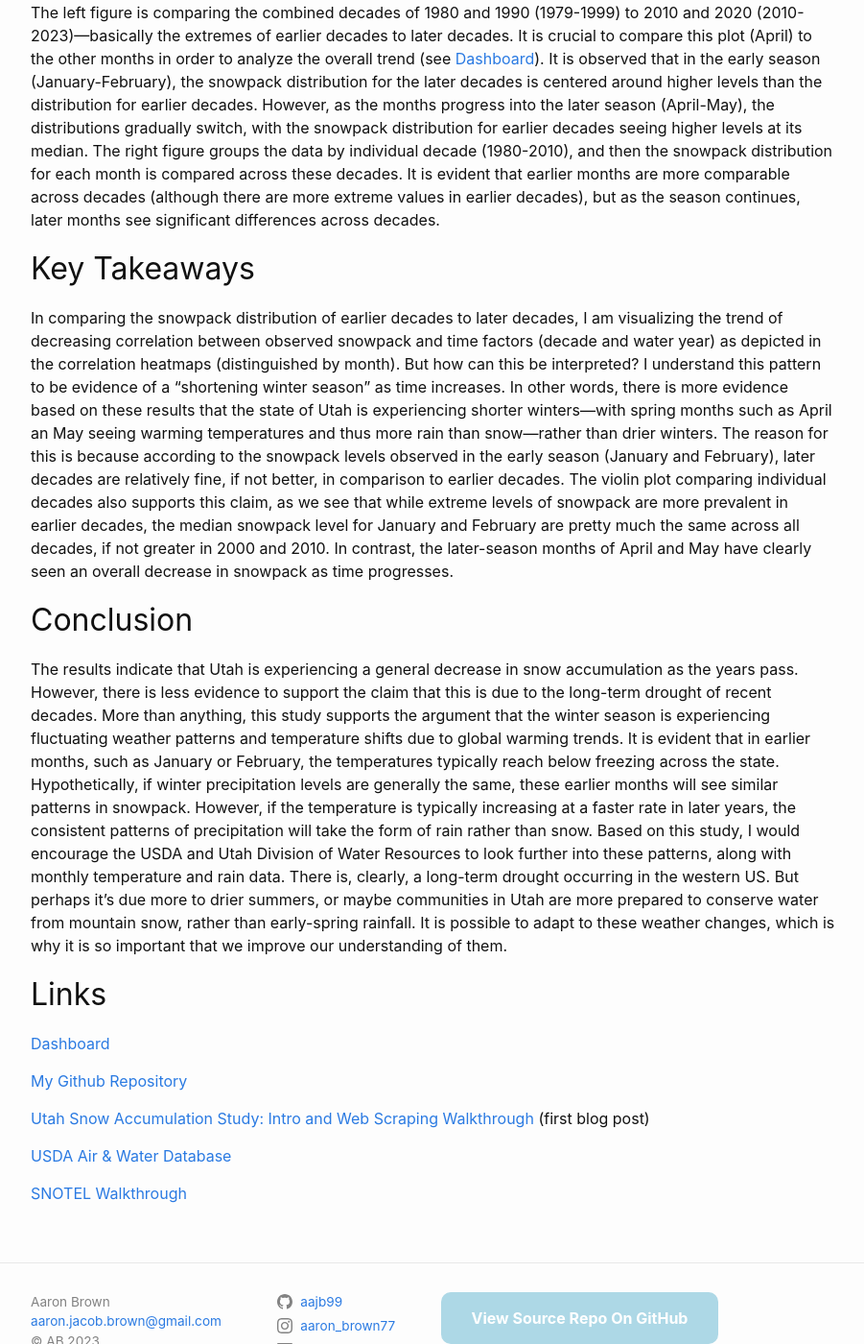
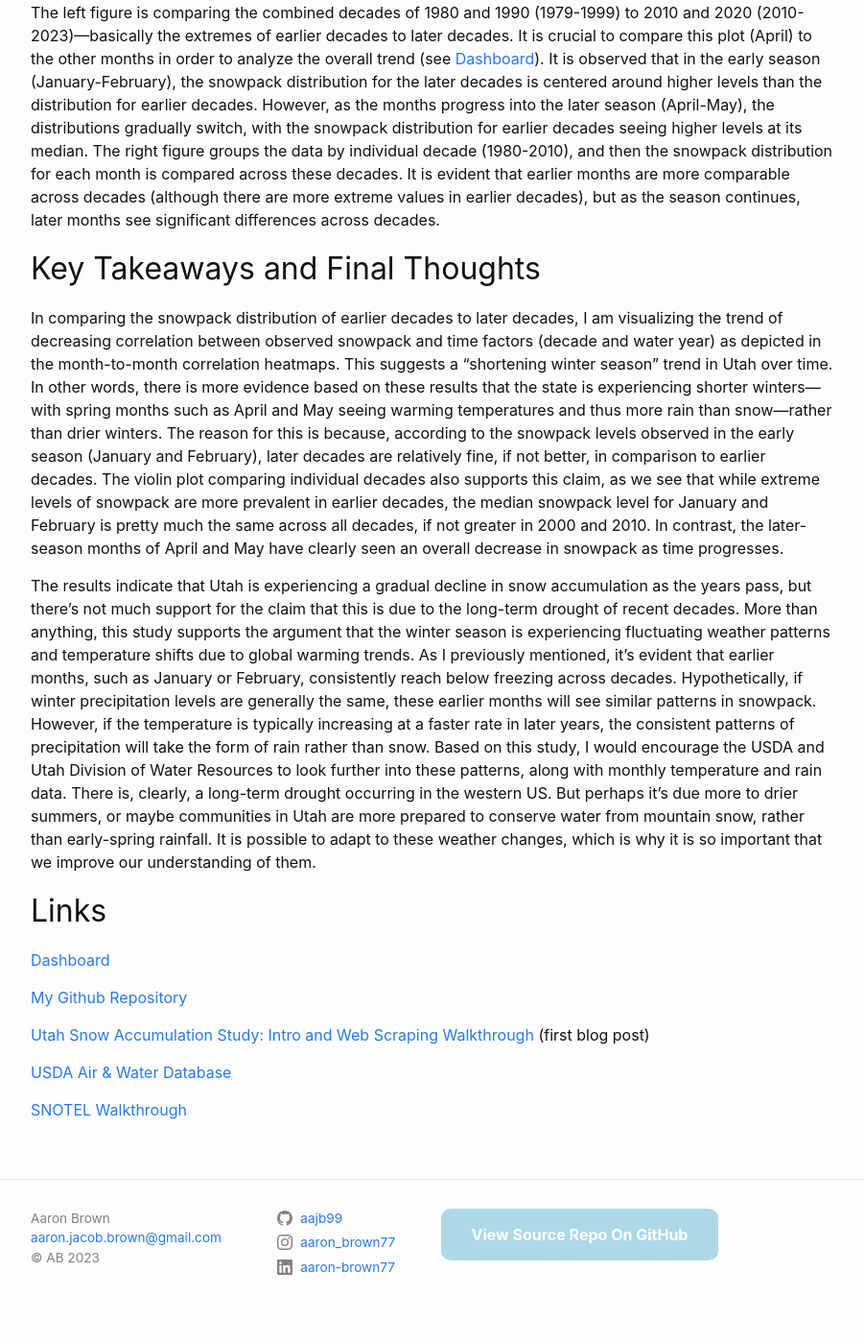
Before and after one commit to aajb99/aajb99.github.io, a Jekyll site: the page built from _posts/2023-11-26-proj-p2.md, in a window 1280 px wide and 1400 px high, scrolled down 4757 px. Shown: the whole window at 96% size, without its empty margins (188-1089 px from the left). Built offline with Jekyll 4.4.1, drawn with Linux system fonts in a browser that asks for light colours; comment, search, counter and statistics services are not loaded.

Commit message:
Merged conclusion and key takeaways

```diff
--- a/_posts/2023-11-26-proj-p2.md
+++ b/_posts/2023-11-26-proj-p2.md
@@ -154,14 +154,11 @@
 The left figure is comparing the combined decades of 1980 and 1990 (1979-1999) to 2010 and 2020 (2010-2023)—basically the extremes of earlier decades to later decades. It is crucial to compare this plot (April) to the other months in order to analyze the overall trend (see [Dashboard](https://aajb99-utah-snow-accumulation.streamlit.app/)). It is observed that in the early season (January-February), the snowpack distribution for the later decades is centered around higher levels than the distribution for earlier decades. However, as the months progress into the later season (April-May), the distributions gradually switch, with the snowpack distribution for earlier decades seeing higher levels at its median. The right figure groups the data by individual decade (1980-2010), and then the snowpack distribution for each month is compared across these decades. It is evident that earlier months are more comparable across decades (although there are more extreme values in earlier decades), but as the season continues, later months see significant differences across decades.
 
 
-## Key Takeaways
+## Key Takeaways and Final Thoughts
 
-In comparing the snowpack distribution of earlier decades to later decades, I am visualizing the trend of decreasing correlation between observed snowpack and time factors (decade and water year) as depicted in the correlation heatmaps (distinguished by month). But how can this be interpreted? I understand this pattern to be evidence of a "shortening winter season" as time increases. In other words, there is more evidence based on these results that the state of Utah is experiencing shorter winters—with spring months such as April an May seeing warming temperatures and thus more rain than snow—rather than drier winters. The reason for this is because according to the snowpack levels observed in the early season (January and February), later decades are relatively fine, if not better, in comparison to earlier decades. The violin plot comparing individual decades also supports this claim, as we see that while extreme levels of snowpack are more prevalent in earlier decades, the median snowpack level for January and February are pretty much the same across all decades, if not greater in 2000 and 2010. In contrast, the later-season months of April and May have clearly seen an overall decrease in snowpack as time progresses.
+In comparing the snowpack distribution of earlier decades to later decades, I am visualizing the trend of decreasing correlation between observed snowpack and time factors (decade and water year) as depicted in the month-to-month correlation heatmaps. This suggests a "shortening winter season" trend in Utah over time. In other words, there is more evidence based on these results that the state is experiencing shorter winters—with spring months such as April and May seeing warming temperatures and thus more rain than snow—rather than drier winters. The reason for this is because, according to the snowpack levels observed in the early season (January and February), later decades are relatively fine, if not better, in comparison to earlier decades. The violin plot comparing individual decades also supports this claim, as we see that while extreme levels of snowpack are more prevalent in earlier decades, the median snowpack level for January and February is pretty much the same across all decades, if not greater in 2000 and 2010. In contrast, the later-season months of April and May have clearly seen an overall decrease in snowpack as time progresses.
 
-
-## Conclusion
-
-The results indicate that Utah is experiencing a general decrease in snow accumulation as the years pass. However, there is less evidence to support the claim that this is due to the long-term drought of recent decades. More than anything, this study supports the argument that the winter season is experiencing fluctuating weather patterns and temperature shifts due to global warming trends. It is evident that in earlier months, such as January or February, the temperatures typically reach below freezing across the state. Hypothetically, if winter precipitation levels are generally the same, these earlier months will see similar patterns in snowpack. However, if the temperature is typically increasing at a faster rate in later years, the consistent patterns of precipitation will take the form of rain rather than snow. Based on this study, I would encourage the USDA and Utah Division of Water Resources to look further into these patterns, along with monthly temperature and rain data. There is, clearly, a long-term drought occurring in the western US. But perhaps it's due more to drier summers, or maybe communities in Utah are more prepared to conserve water from mountain snow, rather than early-spring rainfall. It is possible to adapt to these weather changes, which is why it is so important that we improve our understanding of them.
+The results indicate that Utah is experiencing a gradual decline in snow accumulation as the years pass, but there's not much support for the claim that this is due to the long-term drought of recent decades. More than anything, this study supports the argument that the winter season is experiencing fluctuating weather patterns and temperature shifts due to global warming trends. As I previously mentioned, it's evident that earlier months, such as January or February, consistently reach below freezing across decades. Hypothetically, if winter precipitation levels are generally the same, these earlier months will see similar patterns in snowpack. However, if the temperature is typically increasing at a faster rate in later years, the consistent patterns of precipitation will take the form of rain rather than snow. Based on this study, I would encourage the USDA and Utah Division of Water Resources to look further into these patterns, along with monthly temperature and rain data. There is, clearly, a long-term drought occurring in the western US. But perhaps it's due more to drier summers, or maybe communities in Utah are more prepared to conserve water from mountain snow, rather than early-spring rainfall. It is possible to adapt to these weather changes, which is why it is so important that we improve our understanding of them.
 
 ## Links
 
```
